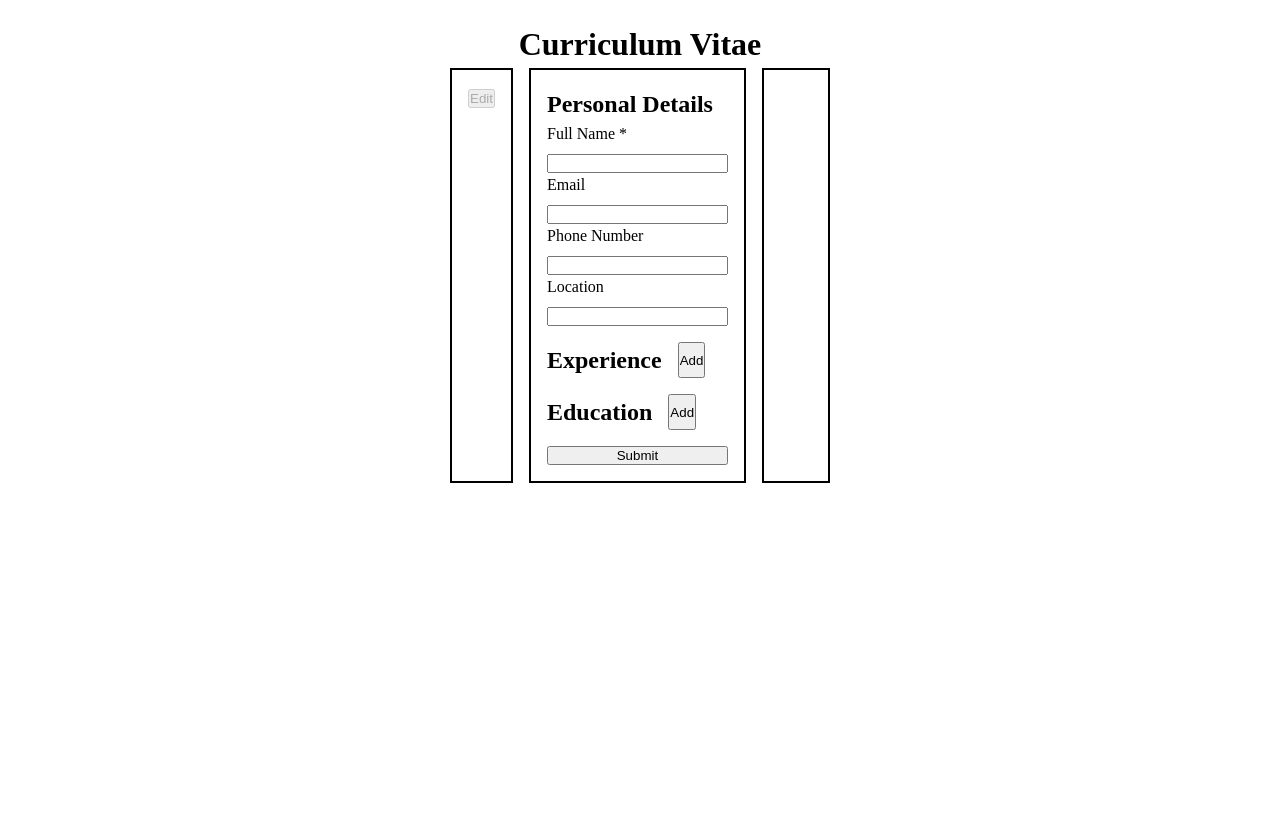
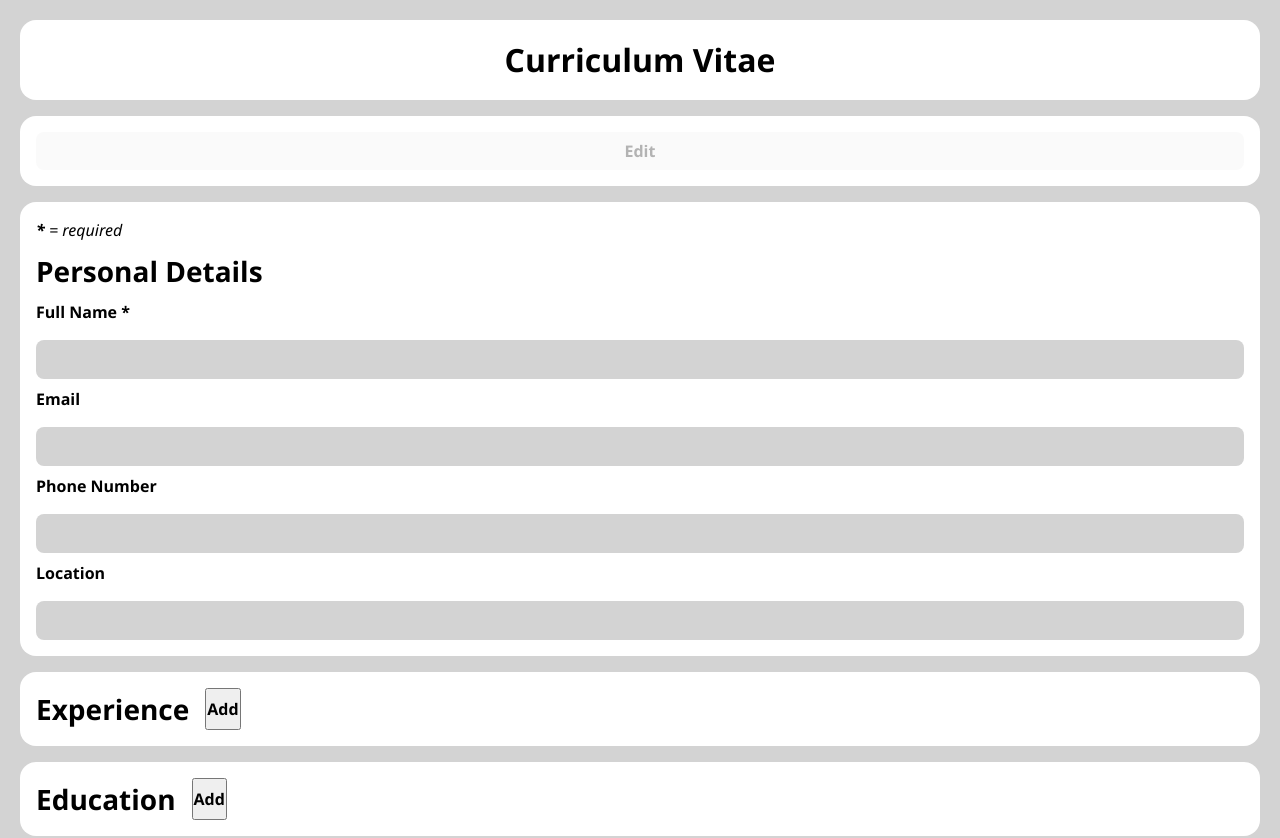
Before and after one commit to mjcw88/odin-cv-application, a React (Vite) app: page / in a window 1280 px wide. Shown: the top 838 px of the page. Before the commit the page ends 800 px from the top, so only its background shows below. Built offline with nearby package versions, Linux system fonts and the light colour scheme.

Commit message:
started working on css styling

```diff
--- a/src/App.jsx
+++ b/src/App.jsx
@@ -33,11 +33,11 @@ const blankCV = {
 
   return (
     <>
-      <div className="header-container">
+      <div className="header-container background-style">
         <h1>Curriculum Vitae</h1>
       </div>
       <div className="form-cv-container">
-        <div className="edit-btn-container">
+        <div className="edit-btn-container background-style">
           <button onClick={editForm} disabled={editBtn}>Edit</button>
         </div>
         <div className="form-container">
@@ -45,7 +45,9 @@ const blankCV = {
             <Personal cv={draft} setCV={setDraft} />
             <Experience cv={draft} setCV={setDraft} />
             <Education cv={draft} setCV={setDraft} />
-            <button type="submit">Submit</button>
+            <div className="submit-btn-container background-style">
+              <button type="submit">Submit</button>
+            </div>
           </form>
         </div>
         <div className="cv-container">
--- a/src/components/education.jsx
+++ b/src/components/education.jsx
@@ -93,7 +93,7 @@ function Education({ cv, setCV }) {
 
   return (
     <>
-    <div className="education-container">
+    <div className="education-container background-style">
       <div className="form-header">
           <h2>Education</h2>
           <button type="button" onClick={addSchool}>Add</button>
--- a/src/components/experience.jsx
+++ b/src/components/experience.jsx
@@ -110,7 +110,7 @@ function Experience({ cv, setCV }) {
 
   return (
     <>
-    <div className="experience-container">
+    <div className="experience-container background-style">
       <div className="form-header">
           <h2>Experience</h2>
           <button type="button" onClick={addJob}>Add</button>
--- a/src/components/personal.jsx
+++ b/src/components/personal.jsx
@@ -4,7 +4,10 @@ import '../styles/form.css';
 function Personal({ cv, setCV }) {
   return (
     <>
-      <div className="personal-details-container">
+      <div className="personal-details-container background-style">
+        <div className="form-header">
+          <span className="required-container"><b>*</b> = required</span>
+        </div>
         <div className="form-header">
           <h2>Personal Details</h2>
         </div>
--- a/src/index.css
+++ b/src/index.css
@@ -1,5 +1,7 @@
 :root {
     --padding: 20px;
+    --font: 'Segoe UI', Tahoma, Geneva, Verdana, sans-serif;
+    --borderRadius: 16px;
 }
 
 *,
@@ -10,28 +12,54 @@
     box-sizing: border-box;
 }
 
+h1 {
+    font-size: 2rem;
+}
+
+h2 {
+    font-size: 1.75rem;
+}
+
+h3 {
+    font-size: 1.5rem;
+}
+
 body {
     display: flex;
     flex-direction: column;
     gap: 1rem;
     align-items: center;
+    font-family: var(--font);
     font-size: 1rem;
     line-height: 1.5;
     min-height: 100vh;
     padding: var(--padding);
+    background-color: lightgrey;
+}
+
+button {
+    font-family: var(--font);
+    font-weight: bold;
+    cursor: pointer;
+    font-size: 1rem;
+}
+
+#root {
+    width: 100%;
+    display: flex;
+    flex-direction: column;
+    gap: 1rem;
+}
+
+.background-style {
+    background-color: white;
+    border-radius: var(--borderRadius);
+    padding: 1rem;
 }
 
 .header-container {
     display: flex;
     justify-content: center;
+    padding: 1rem;
+    align-items: center;
 }
-
-.form-cv-container {
-    display: flex;
-    gap: 1rem;
-}
-
-.form-cv-container > div {
-    padding: 1rem;
-    border: 2px solid black;
-}
--- a/src/styles/form.css
+++ b/src/styles/form.css
@@ -4,13 +4,64 @@ form {
     gap: 1rem;
 }
 
+.required-container {
+    font-style: italic;
+}
+
+.personal-details-container,
+.experience-container,
+.job-form-container,
+.education-container,
+.school-form-container {
+    display: flex;
+    flex-direction: column;
+    gap: .5rem;
+}
+
 .form-row {
     display: flex;
     flex-direction: column;
-    gap: .5rem;
+    gap: 1rem;
+}
+
+.form-row label {
+    font-weight: bold;
+    font-size: 1rem;
+}
+
+.form-row input[type="text"],
+.form-row input[type="email"],
+.form-row input[type="tel"],
+.form-row input[type="month"] {
+    border-radius: calc(var(--borderRadius) / 2);
+    outline: none;
+    border: none;
+    padding: .75rem;
+    background-color: lightgrey;
 }
 
 .form-header {
     display: flex;
     gap: 1rem;
 }
+
+.form-cv-container {
+    display: flex;
+    flex-direction: column;
+    gap: 1rem;
+}
+
+.edit-btn-container,
+.submit-btn-container {
+    display: flex;
+    justify-content: center;
+}
+
+.edit-btn-container > button,
+.submit-btn-container > button {
+    border-radius: calc(var(--borderRadius) / 2);
+    outline: none;
+    border: none;
+    padding: .5rem;
+    width: 100%;
+}
```
